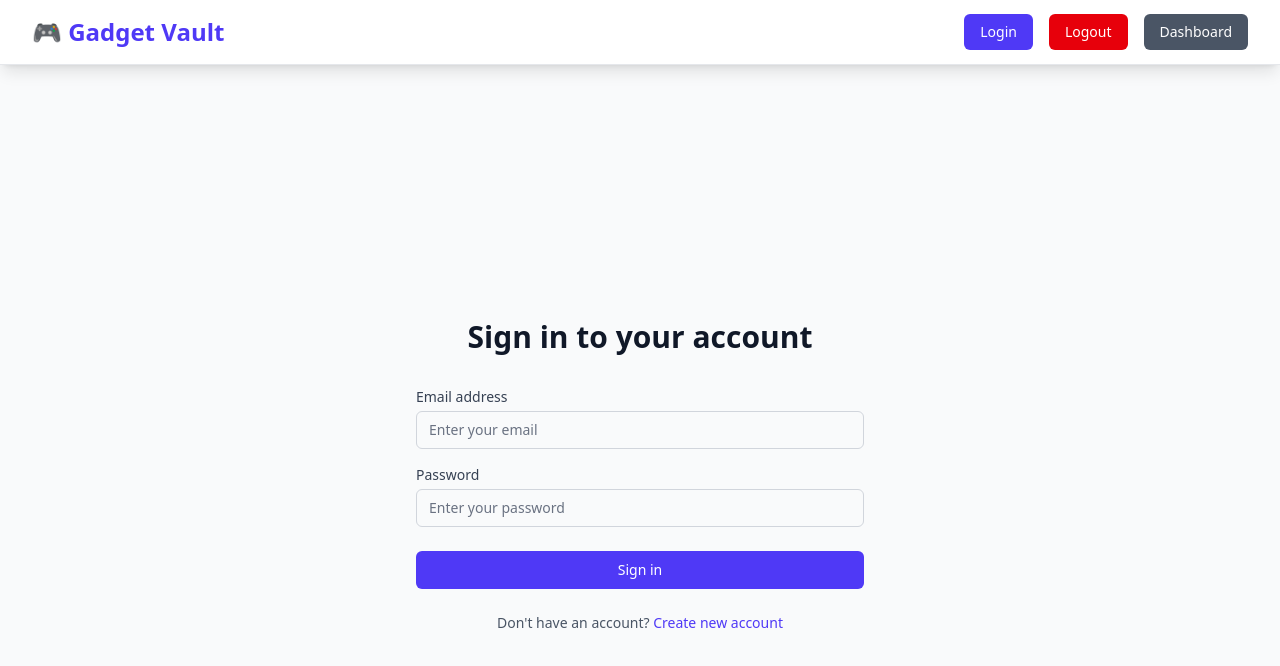
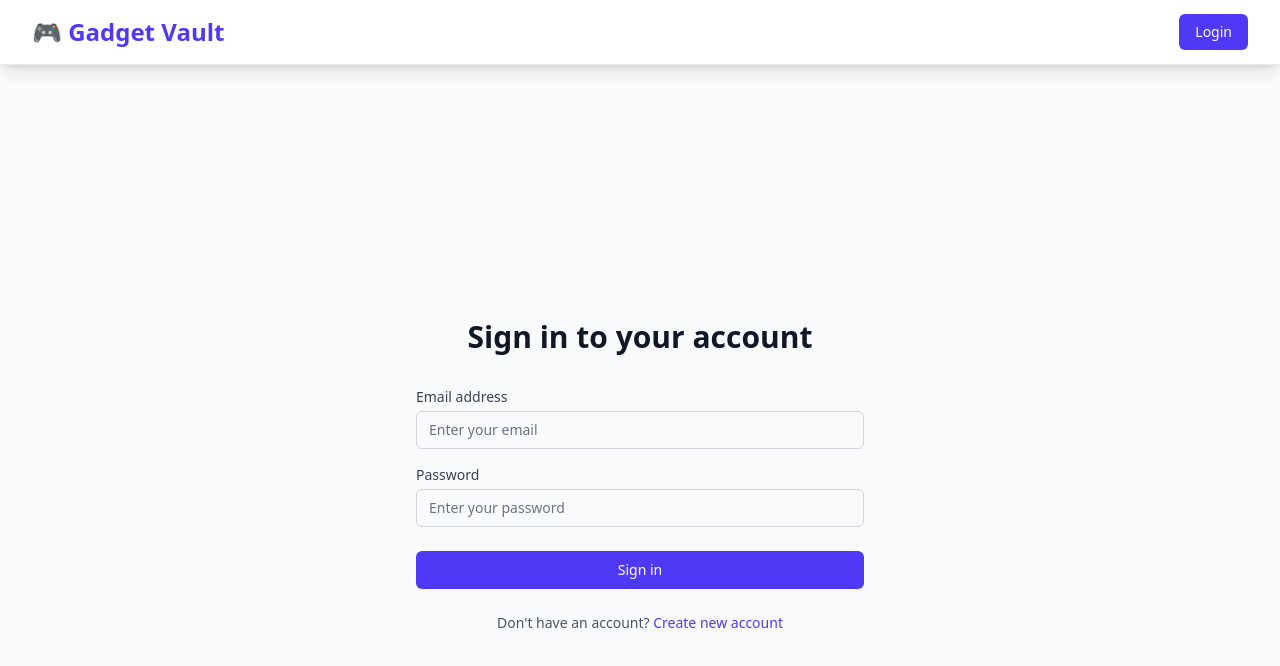
Before and after one commit to rusirugunaratne/mini-pos-redux, a React (Vite) app: page / in a window 1280 px wide. Shown: the top 666 px of the page. Built offline with nearby package versions, Linux system fonts and the light colour scheme.

Commit message:
Auth Context added

```diff
--- a/src/components/Navbar.tsx
+++ b/src/components/Navbar.tsx
@@ -3,11 +3,15 @@ import { useNavigate } from "react-router-dom"
 import { logout } from "../services/authService"
 import toast from "react-hot-toast"
 import axios from "axios"
+import { useAuth } from "../context/useAuth"
 
 const Navbar = () => {
   const [isMenuOpen, setIsMenuOpen] = useState(false)
   const navigate = useNavigate()
   const [isLoading, setIsLoading] = useState(false)
+  const { isLoggedIn, logout: unauthenticate } = useAuth()
+
+  console.log(isLoggedIn)
 
   const handleLogin = () => {
     console.log("Login")
@@ -19,6 +23,7 @@ const Navbar = () => {
     try {
       await logout()
       toast.success("Logout successful!")
+      unauthenticate()
       navigate("/login") // <-- navigate to login on success
     } catch (error) {
       if (axios.isAxiosError(error)) {
@@ -53,26 +58,32 @@ const Navbar = () => {
 
           {/* Desktop Navigation */}
           <div className='hidden md:flex items-center space-x-4'>
+            {!isLoggedIn && (
               <button
                 onClick={handleLogin}
                 className='bg-indigo-600 hover:bg-indigo-700 text-white px-4 py-2 rounded-md text-sm font-medium transition duration-150 ease-in-out focus:outline-none focus:ring-2 focus:ring-offset-2 focus:ring-indigo-500'
               >
                 Login
               </button>
+            )}
 
+            {isLoggedIn && (
               <button
                 onClick={handleLogout}
                 className='bg-red-600 hover:bg-red-700 text-white px-4 py-2 rounded-md text-sm font-medium transition duration-150 ease-in-out focus:outline-none focus:ring-2 focus:ring-offset-2 focus:ring-red-500'
               >
                 Logout
               </button>
+            )}
 
+            {isLoggedIn && (
               <button
                 onClick={handleDashboard}
                 className='bg-gray-600 hover:bg-gray-700 text-white px-4 py-2 rounded-md text-sm font-medium transition duration-150 ease-in-out focus:outline-none focus:ring-2 focus:ring-offset-2 focus:ring-gray-500'
               >
                 Dashboard
               </button>
+            )}
           </div>
 
           {/* Mobile menu button */}
@@ -92,13 +103,16 @@ const Navbar = () => {
         {isMenuOpen && (
           <div className='md:hidden'>
             <div className='px-2 pt-2 pb-3 space-y-1 sm:px-3 border-t border-gray-200'>
+              {!isLoggedIn && (
                 <button
                   onClick={handleLogin}
                   className='block w-full text-left bg-indigo-600 hover:bg-indigo-700 text-white px-3 py-2 rounded-md text-base font-medium'
                 >
                   Login
                 </button>
+              )}
 
+              {isLoggedIn && (
                 <button
                   disabled={isLoading}
                   onClick={handleLogout}
@@ -106,13 +120,16 @@ const Navbar = () => {
                 >
                   {isLoading ? "Logging out..." : "Logout"}
                 </button>
+              )}
 
+              {isLoggedIn && (
                 <button
                   onClick={handleDashboard}
                   className='block w-full text-left bg-gray-600 hover:bg-gray-700 text-white px-3 py-2 rounded-md text-base font-medium'
                 >
                   Dashboard
                 </button>
+              )}
             </div>
           </div>
         )}
--- /dev/null
+++ b/src/context/AuthContext.ts
@@ -0,0 +1,9 @@
+import { createContext } from "react"
+
+export interface AuthContextType {
+  isLoggedIn: boolean
+  login: () => void
+  logout: () => void
+}
+
+export const AuthContext = createContext<AuthContextType | undefined>(undefined)
--- /dev/null
+++ b/src/context/AuthProvider.tsx
@@ -0,0 +1,15 @@
+import { useState } from "react"
+import { AuthContext } from "./AuthContext"
+
+interface AuthProviderProps {
+  children: React.ReactNode
+}
+
+export const AuthProvider = ({ children }: AuthProviderProps) => {
+  const [isLoggedIn, setIsLoggedIn] = useState<boolean>(false)
+
+  const login = () => setIsLoggedIn(true)
+  const logout = () => setIsLoggedIn(false)
+
+  return <AuthContext.Provider value={{ isLoggedIn, login, logout }}>{children}</AuthContext.Provider>
+}
--- /dev/null
+++ b/src/context/useAuth.ts
@@ -0,0 +1,12 @@
+import { useContext } from "react"
+import { AuthContext } from "./AuthContext"
+
+export const useAuth = () => {
+  const context = useContext(AuthContext)
+
+  if (!context) {
+    throw new Error("useAuth must be used within a AuthProvider")
+  }
+
+  return context
+}
--- a/src/main.tsx
+++ b/src/main.tsx
@@ -3,9 +3,12 @@ import { createRoot } from "react-dom/client"
 import "./index.css"
 import { RouterProvider } from "react-router-dom"
 import router from "./router.tsx"
+import { AuthProvider } from "./context/AuthProvider.tsx"
 
 createRoot(document.getElementById("root")!).render(
   <StrictMode>
-    <RouterProvider router={router} />
+    <AuthProvider>
+      <RouterProvider router={router} />
+    </AuthProvider>
   </StrictMode>
 )
--- a/src/pages/AdminRoutes.tsx
+++ b/src/pages/AdminRoutes.tsx
@@ -1,8 +1,9 @@
 import { Navigate, Outlet } from "react-router-dom"
 import Sidebar from "../components/Sidebar"
+import { useAuth } from "../context/useAuth"
 
 const AdminRoutes = () => {
-  const isLoggedIn = true
+  const { isLoggedIn } = useAuth()
 
   if (!isLoggedIn) return <Navigate to='/login' />
 
--- a/src/pages/LoginPage.tsx
+++ b/src/pages/LoginPage.tsx
@@ -3,6 +3,7 @@ import { Link, useNavigate } from "react-router-dom"
 import { login } from "../services/authService"
 import toast from "react-hot-toast"
 import axios from "axios"
+import { useAuth } from "../context/useAuth"
 
 interface FormData {
   email: string
@@ -22,6 +23,7 @@ const Login = () => {
   const [errors, setErrors] = useState<FormErrors>({})
   const [isLoading, setIsLoading] = useState(false)
   const navigate = useNavigate()
+  const { login: authenticate } = useAuth()
 
   const validateForm = (): boolean => {
     const newErrors: FormErrors = {}
@@ -51,6 +53,7 @@ const Login = () => {
       try {
         const user = await login(formData)
         toast.success(`Welcome, ${user.name}!`)
+        authenticate()
         navigate("/dashboard") // <-- or wherever you want to go after login
       } catch (error) {
         if (axios.isAxiosError(error)) {
```
Lines whose indentation alone changed are shown as unchanged.
